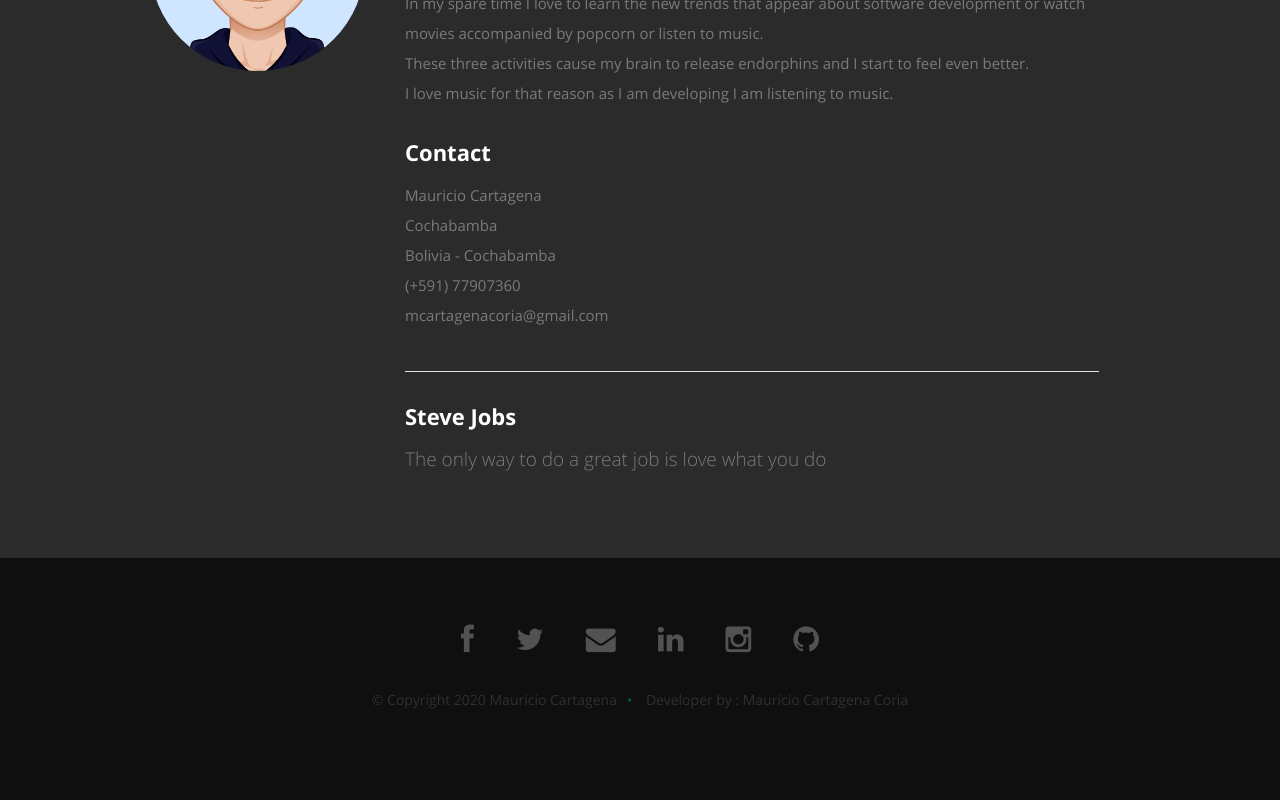
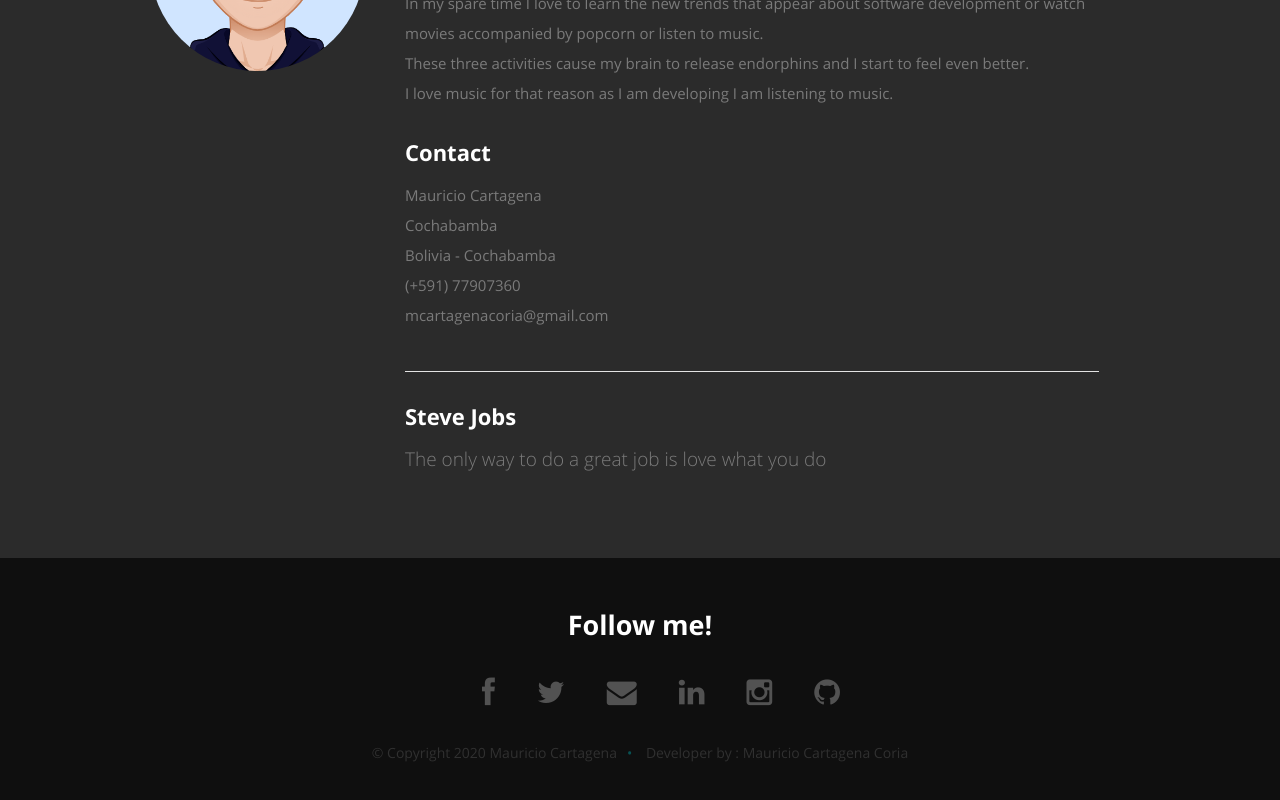
Before and after one commit to mauriciocartagena/my-perfil, a React (Create React App) app: page / in a window 1280 px wide. Shown: the part 589-1389 px from the top of the page. Before the commit the page ends 1352 px from the top, so only its background shows below. Built offline with nearby package versions, Linux system fonts and the light colour scheme.

Commit message:
Agreagando el followme

```diff
--- a/src/asset/styles/components/Footer.scss
+++ b/src/asset/styles/components/Footer.scss
@@ -44,6 +44,12 @@
 /* i. Footer
 /* ------------------------------------------------------------------ */
 
+.followme{
+   color: white;
+   padding-bottom: 40px;;
+   font: 27px/1px 'opensans-bold', sans-serif;
+
+}
 footer {
    padding-top: 48px;
    margin-bottom: 48px;
--- a/src/components/Footer.jsx
+++ b/src/components/Footer.jsx
@@ -9,8 +9,10 @@ const Footer = ()=> (
       <div className="row">
 
          <div className="twelve columns">
-
             <ul className="social-links">
+               <div>
+                  <label htmlFor="Followme" className="followme">Follow me!</label>
+               </div>
                <li>
                   <a href="https://www.facebook.com/Mauricio-Cartagena-102458494729519" target="facebook" rel="noopener">
                      <i className="fa fa-facebook">
```
